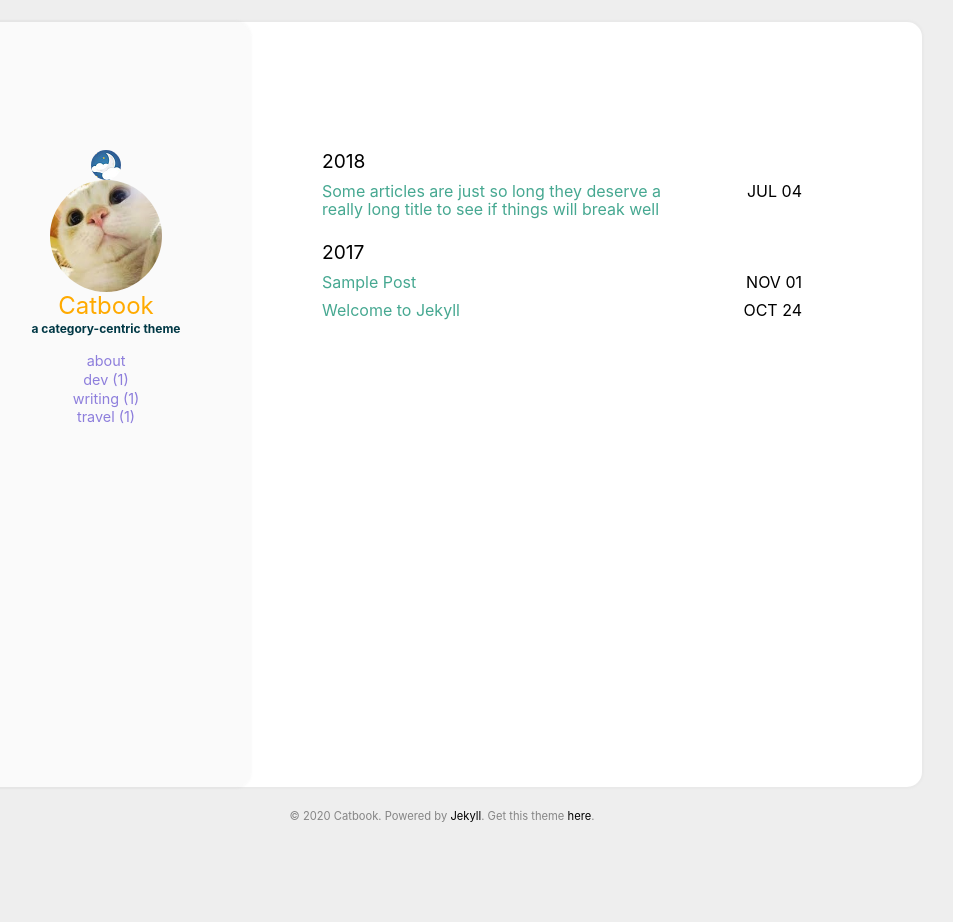
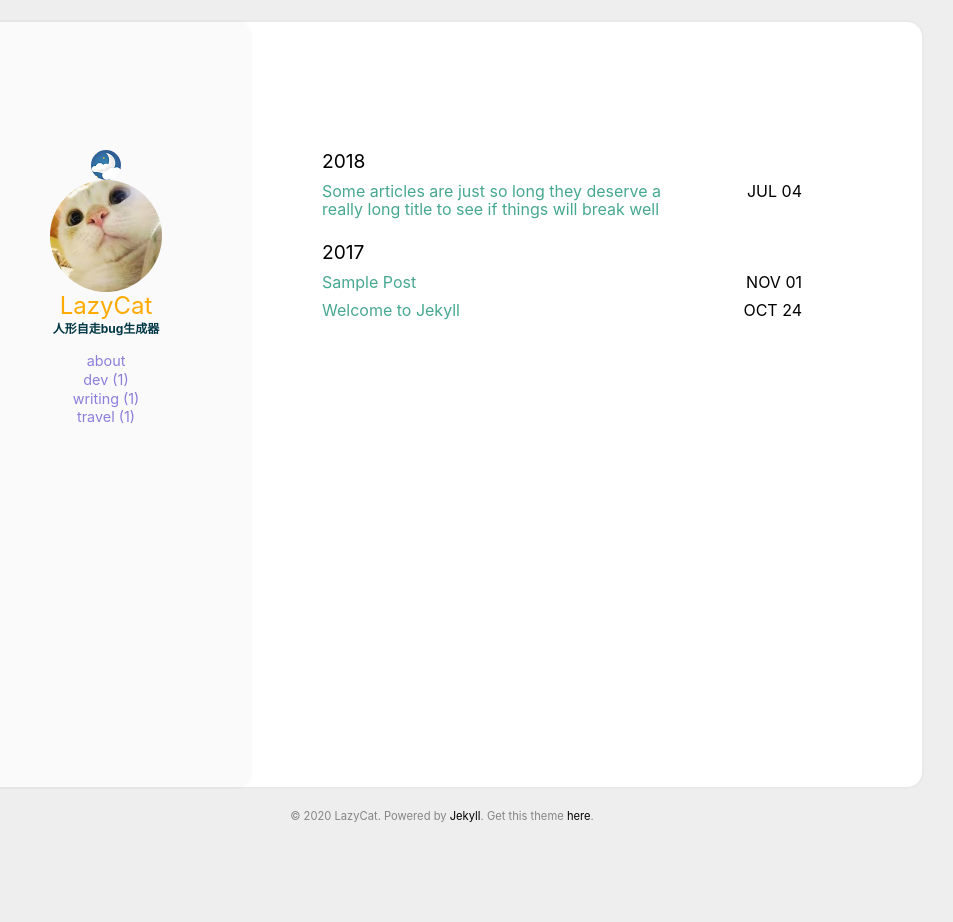
Before and after one commit to TigerCatRabbit/TigerCatRabbit.github.io, a Jekyll site: the page built from index.html, in a window 1280 px wide. Shown: the whole page, without its empty margins (198-1151 px from the left). Built offline with Jekyll 4.4.1, drawn with Linux system fonts in a browser that asks for light colours.

Commit message:
mmodify my info

```diff
--- a/_config.yml
+++ b/_config.yml
@@ -1,5 +1,5 @@
 
-title: Catbook #Your awesome title
+title: 胖虎的树洞 #Your awesome title
 email: #youremail@domain.com
 description: > # this means to ignore newlines until "baseurl"
   Write an awesome description for your new site here. You can edit this
@@ -7,7 +7,7 @@ description: > # this means to ignore newlines until "baseurl"
   Google search results) and in your feed.xml site description.
 
 baseurl: # the subpath of the site
-url: http://starry99.github.io/catbook # the base hostname & protocol for your site
+url: https://tigercatrabbit.github.io/ # the base hostname & protocol for your site
 
 permalink: /:year-:month/:title
 timezone:
@@ -18,10 +18,10 @@ google_analytics: #UA—XXXXXXXX-X
 disqus_shortname: #disqus shortname
 
 user:
-  name: Catbook
+  name: LazyCat
   pic: /assets/img/cat.jpg
-  picAlt: "catbook"
-  job: a category-centric theme
+  picAlt: "LazyCat"
+  job: 人形自走bug生成器
   aboutme: true # comment this out if you don't need the 'about' page.
 
 exclude:
```
